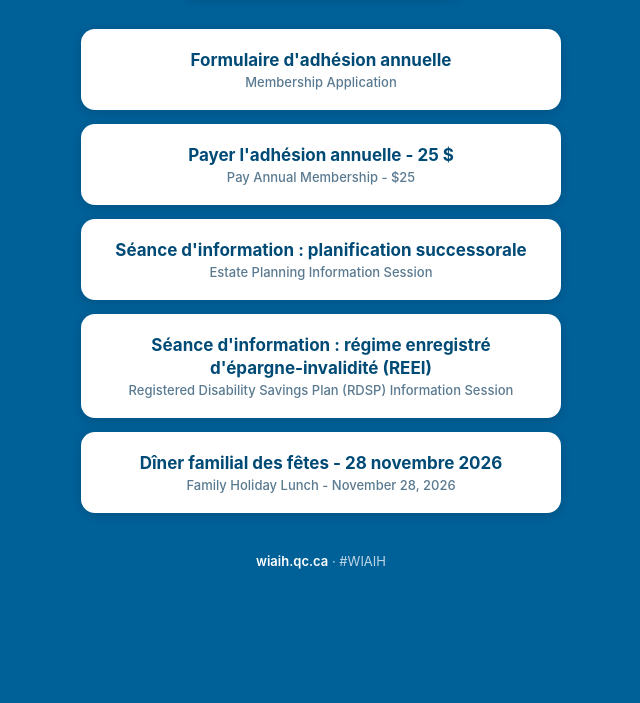
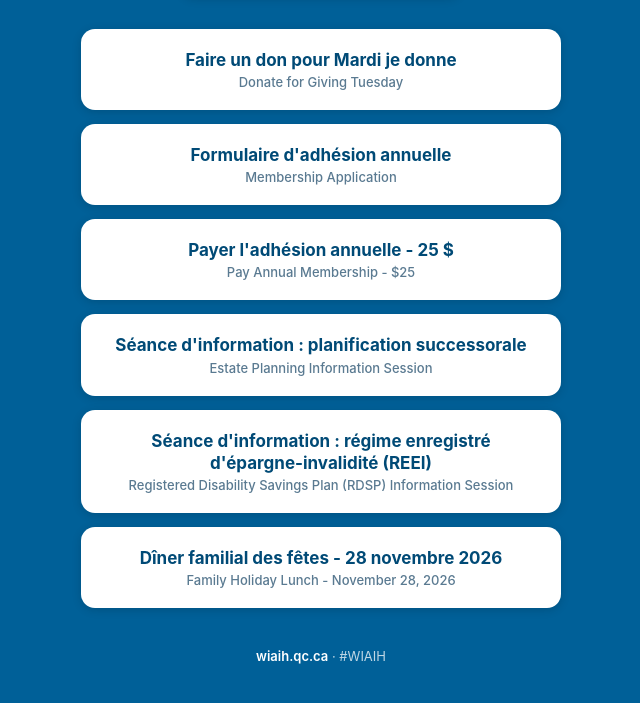
Before and after one commit to Wiaih/Wiaih-Links, a plain HTML site: page index.html in a window 1280 px wide. Shown: the part 197-900 px from the top of the page, without its empty margins (319-959 px from the left). Before the commit the page ends 826 px from the top, so only its background shows below. Drawn offline with Linux system fonts and the light colour scheme.

Commit message:
Add Giving Tuesday donation link

```diff
--- a/index.html
+++ b/index.html
@@ -105,6 +105,11 @@ footer a {
 
   <div class="links">
 
+    <a class="link-card" href="https://www.zeffy.com/en-CA/donation-form/giving-tuesday-809" target="_blank" rel="noopener">
+      <div class="link-title">Faire un don pour Mardi je donne</div>
+      <div class="link-sub">Donate for Giving Tuesday</div>
+    </a>
+
     <a class="link-card" href="https://forms.gle/4jbwrhZwdSMXpD7K8" target="_blank" rel="noopener">
       <div class="link-title">Formulaire d'adhésion annuelle</div>
       <div class="link-sub">Membership Application</div>
```
